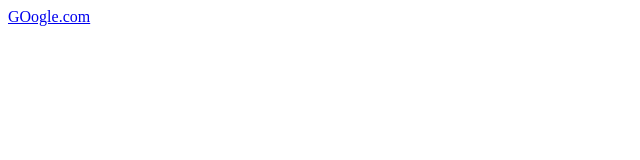
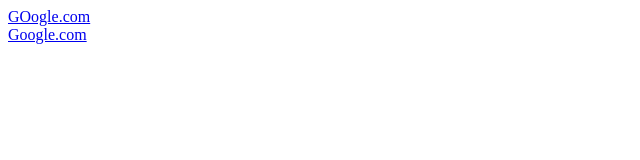
Before and after one commit to tarique1011/test, a plain HTML site: page index.html in a window 1280 px wide. Shown: the whole page, without its empty margins (0-640 px from the left). Drawn offline with Linux system fonts and the light colour scheme.

Commit message:
Update index.html

```diff
--- a/index.html
+++ b/index.html
@@ -7,5 +7,7 @@
 </head>
 <body>
   <a href="tester-me://my-host"> GOogle.com</a>
+  <br>
+    <a href="https://google.com"> Google.com</a>
 </body>
 </html>
```
